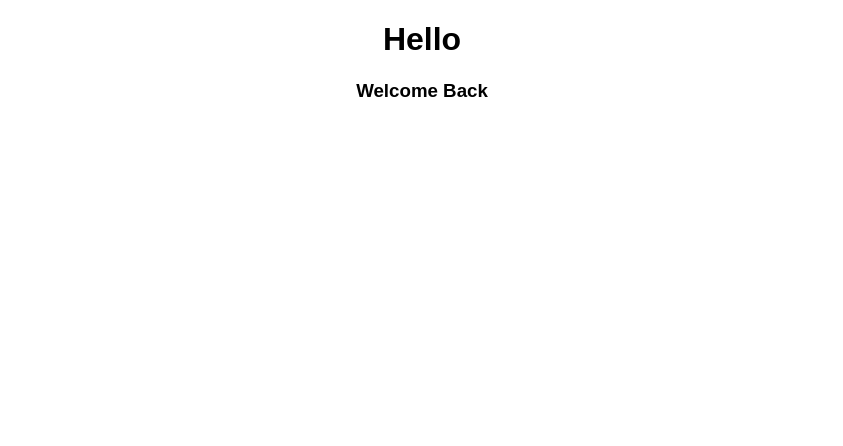
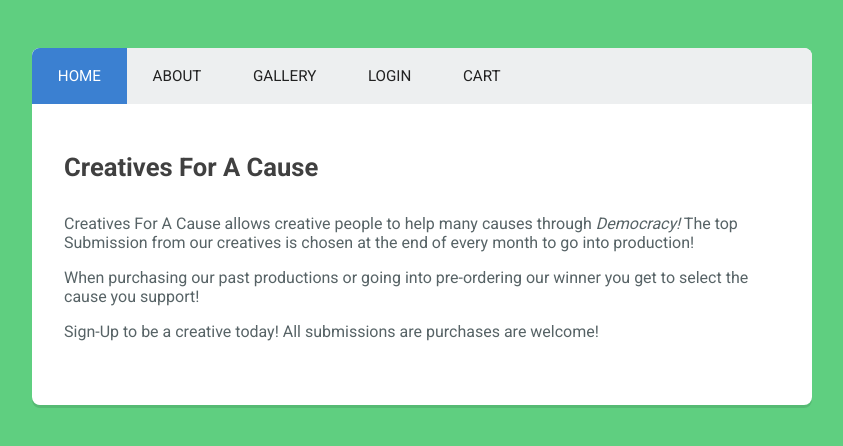
Before and after one commit to harrisblake85/cfac-react, a React (Create React App) app: page / in a window 1280 px wide. Shown: the top 446 px of the page, without its empty margins (218-1061 px from the left). Built offline with nearby package versions, Linux system fonts and the light colour scheme; no server answers.

Commit message:
Refactored Code To Work Alongside React Router

```diff
--- a/src/About.js
+++ b/src/About.js
@@ -2,9 +2,9 @@ import React from 'react';
 
 const About = () => {
   return(
-    <div className="About">
+    <div className="main-content">
       <h2>About Creatives For A Cause</h2>
-      <p>Creatives for a cause lets creatives make submissions etc</p>
+      <p>Creatives for a cause lets creatives make submissions etc to support many different causes!</p>
     </div>
   )
 }
--- a/src/App.css
+++ b/src/App.css
@@ -1,10 +1,11 @@
 .App {
   text-align: center;
-}
+} */
 
 .App-logo {
   animation: App-logo-spin infinite 20s linear;
   height: 80px;
+  width: 80px;
 }
 
 .App-header {
@@ -30,6 +31,7 @@
 .subshow{
 
 }
+
 .best img {
   width: 12em;
   height: 12em;
@@ -42,13 +44,8 @@
   width: 12em;
   height: 12em;
 }
-/* img {
-  width: 12em;
-  height: 12em;
-} */
-body {
-  text-align: center;
-}
+
+
 
 @keyframes App-logo-spin {
   from { transform: rotate(0deg); }
--- a/src/App.js
+++ b/src/App.js
@@ -5,10 +5,12 @@ import {
 } from 'react-router-dom';
 // import logo from './logo.svg';
 import './App.css';
-// import Submissions from './Submissions.js';
-// import Submission from './Submission.js'
-import Home from './Home.js'
-import About from './About.js'
+import Submissions from './Submissions.js';
+import Submission from './Submission.js'
+import Home from './Home.js';
+import About from './About.js';
+import Header from './Header.js';
+import Gallery from './Gallery.js';
 // import Best from './Best.js'
 
 class App extends Component {
@@ -46,20 +48,22 @@ class App extends Component {
   };
 
   componentDidMount() {
-    this.showHome()
+    this.showHome();
+    // this.showGallery();
+    // this.showSubmission(this.state.submissions[0]);
   };
 
   showSubmission(submission){
     console.log(submission);
-    this.becomeNoState()
     this.setState({
       submission
     })
   };
 
   showGallery() {
-    this.becomeNoState()
-    fetch(this.url+"/submissions")
+    // this.becomeNoState()
+    let url="http://localhost:3000"
+    fetch(url+"/submissions")
     .then((response) => {
       return response.json()
     })
@@ -71,15 +75,35 @@ class App extends Component {
     .catch((err) => {
       console.log(err);
     });
+
   };
+  hey(){
+    console.log("hey");
+  }
 
   render() {
     return (
       <BrowserRouter>
-      <div className="Container">
-        <Route exact path="/" component={Home}/>
-        <Route path="/about" component={About}/>
-      </div>
+        <div className="container">
+          <Header />
+          <Route exact path="/" component={Home}/>
+          <Route path="/about" component={About}/>
+          <Route path="/gallery" render={() => {
+              return(
+                <div>
+                <Gallery showGallery={this.showGallery.bind(this)}>
+                </Gallery>
+                <Submissions submissions={this.state.submissions}/>
+
+                </div>
+              )
+          }}/>
+          <Route path="/submissions/:id" render={() => {
+              return(
+                <Submission submission={this.state.submission}/>
+              )
+            }} />
+        </div>
       </BrowserRouter>
     );
   }
--- /dev/null
+++ b/src/Gallery.js
@@ -0,0 +1,18 @@
+import React, {Component} from 'react';
+// import Submissions from './Submissions.js';
+class Gallery extends Component {
+
+  componentDidMount(){
+    this.props.showGallery();
+
+  }
+  render(){
+    return(
+      <div className="Gallery"></div>
+    )
+
+    }
+
+}
+
+export default Gallery;
--- /dev/null
+++ b/src/Header.js
@@ -0,0 +1,17 @@
+import React from 'react';
+import { NavLink } from 'react-router-dom';
+import logo from './logo.svg';
+const Header = () => (
+  <header>
+    <span className="icn-logo"><i className="material-icons"><img alt="" src={logo}></img></i></span>
+    <ul className="main-nav">
+      <li><NavLink exact to="/">Home</NavLink></li>
+      <li><NavLink to="/about">About</NavLink></li>
+      <li><NavLink to="/gallery">Gallery</NavLink></li>
+      <li><NavLink to="/login">Login</NavLink></li>
+      <li><NavLink to="/cart">Cart</NavLink></li>
+    </ul>
+  </header>
+);
+
+export default Header;
--- a/src/Home.js
+++ b/src/Home.js
@@ -2,10 +2,13 @@ import React from 'react';
 
 const Home = () => {
   return(
-    <div className="Home">
-    <h1>Hello</h1>
-    <h3>Welcome Back</h3>
-    </div>
+    <div className="main-content home">
+        <h2>Creatives For A Cause</h2>
+        <p>Creatives For A Cause allows creative people to help many causes through <em>Democracy!</em> The top Submission from our creatives is chosen at the end of every month to go into production! </p>
+        <p>When purchasing our past productions or going into pre-ordering our winner you get to select the cause you support!</p>
+        <p>Sign-Up to be a creative today! All submissions are purchases are welcome!</p>
+
+      </div>
   )
 }
 
--- a/src/Submission.js
+++ b/src/Submission.js
@@ -1,18 +1,11 @@
 import React from 'react';
 
-const Submission = (props) => {
+const Submission = (props, {match}) => {
   const submission = props.submission;
   return(
     <div
-      className = {submission.class}
-      onClick = {() => {
-        if (!props.submission.show) {
-          submission.show=true;
-          submission.class="sub-show"
-          return props.showSubmission(submission)
-        }
-
-    }}>
+      className = 'submission'
+     >
     <h1>{submission.title}</h1>
     <img alt={submission.title} src={submission.img}></img>
     <p>{submission.desc}</p>
--- a/src/Submissions.js
+++ b/src/Submissions.js
@@ -1,17 +1,22 @@
 import React from 'react';
+import { NavLink } from 'react-router-dom';
 import Submission from './Submission.js'
+
 const Submissions = (props) => {
   console.log(props.submissions);
-  let submissions = props.submissions;
+
+  let submissions = props.submissions || [];
   submissions = submissions.map((submission) => {
     submission.show= false;
     submission.class="sub-dex"
     return(
-      <Submission
-        key = {submission.id}
-        showSubmission = {props.showSubmission.bind(this)}
-        submission = {submission}
-        />
+      <NavLink key={submission._id} to={"/submissions/"+submission._id}>
+        <Submission
+          submission = {submission}
+          />
+      </NavLink>
+
+
     )
   });
 
--- a/src/index.css
+++ b/src/index.css
@@ -1,5 +1,143 @@
+@import url(https://fonts.googleapis.com/css?family=Roboto:400,500,700);
+
+* {
+  box-sizing: border-box;
+}
 body {
+  color: #576366;
+  background: #5fcf80;
+  margin: 0;
+  font-family: 'Roboto', sans-serif;
+}
+h1,
+h2,
+ul {
   margin: 0;
   padding: 0;
-  font-family: sans-serif;
 }
+h2 {
+  color: #404040;
+  font-size: 1.6em;
+  margin-bottom: 1.25em;
+}
+ul {
+  list-style-type: none;
+}
+a {
+  text-decoration: none;
+  color: #3b80d1;
+}
+
+.home a,
+input,
+button {
+  padding: .5em;
+  font-size: .9em;
+  margin-right: 10px;
+  border: none;
+  border-radius: 3px;
+  border: solid 1px #ccc;
+  outline: none;
+}
+button {
+  color: white;
+  background: #4188dc;
+  padding-left: 1em;
+  padding-right: 1em;
+  cursor: pointer;
+  border-color: rgba(0,0,0, .1);
+}
+
+.container {
+  width: 95%;
+  max-width: 780px;
+  padding-bottom: 2em;
+  margin: 0 auto 2em;
+  background: #fff;
+  border-radius: .5em;
+  box-shadow: 0 3px rgba(0,0,0, .1);
+  overflow: hidden;
+}
+header {
+  background: #edeff0;
+  margin-bottom: 2em;
+}
+.main-content {
+  padding: 1em 2em;
+}
+.group:after {
+  content: "";
+  display: table;
+  clear: both;
+}
+.course {
+  margin-bottom: 1em;
+}
+
+.main-nav a {
+  font-size: .95em;
+  color: #222;
+  text-align: center;
+  text-transform: uppercase;
+  display: block;
+  padding: 1em;
+  transition: .2s;
+}
+.main-nav a:hover,
+.main-nav .active {
+  color: #fff;
+  background: #3b80d1;
+}
+
+
+@media (min-width: 0) and (max-width: 768px) {
+  body {
+    padding-top: .8em;
+  }
+  .home a {
+    border-color: transparent;
+  }
+   .main-nav a {
+     border-top: 2px solid transparent;
+     border-bottom: 2px solid transparent;
+   }
+   .main-nav a:hover {
+     border-color: rgba(0,0,0, .1);
+   }
+   .home a,
+   input,
+   button {
+     display: block;
+     width: 100%;
+     margin-bottom: 1em;
+   }
+}
+
+@media (min-width: 769px) {
+  body {
+    padding-top: 3em;
+  }
+  .home a {
+    border-color: #3b80d1;
+  }
+  .media img,
+  .media > div,
+  .media > div {
+    width: 85.1%;
+    margin-left: 1.5em;
+  }
+
+  header,
+  .main-nav {
+    display: flex;
+    flex-wrap: wrap;
+  }
+  .main-nav a {
+    border-left: 3px solid transparent;
+    border-right: 3px solid transparent;
+    padding: 1.25em 1.5em;
+  }
+  .main-nav a:hover {
+    border-color: rgba(0,0,0, .1);
+  }
+}
```
Also changed, not shown: src/logo.svg.
